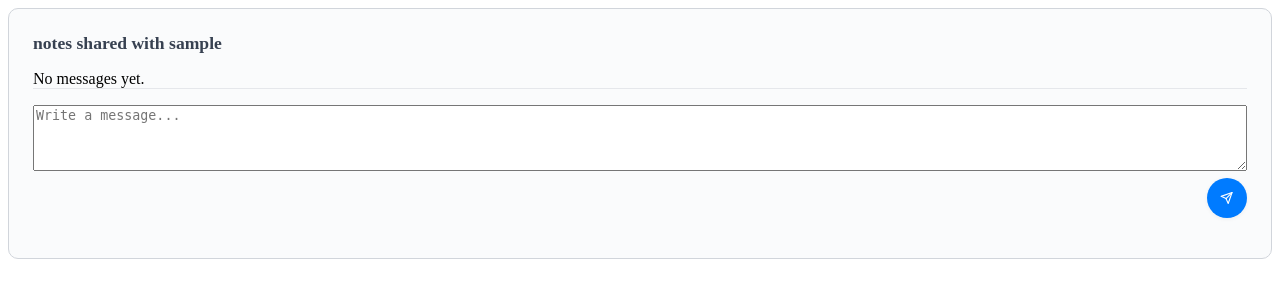
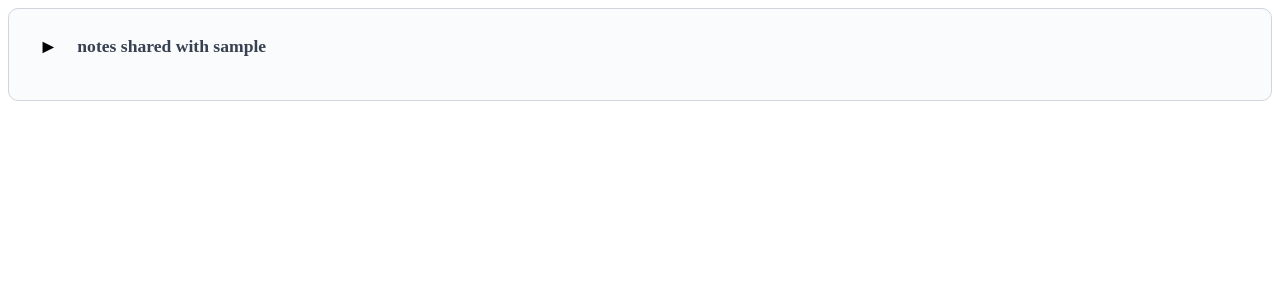
Before and after one commit to pirate-baby/opensailor, a Django app: template app/webapp/templates/webapp/components/editable_note.html in a window 1280 px wide. Shown: the top 300 px of the page. Run offline with Django 5.2, Linux system fonts and the light colour scheme; the template is opened without the code that fills it: most values are stand-ins (such as "Sample title", 1, 10 or a date in 2020).

Commit message:
notes are clean and collapsed

```diff
--- a/app/webapp/templates/webapp/components/editable_note.html
+++ b/app/webapp/templates/webapp/components/editable_note.html
@@ -7,7 +7,15 @@
 {# Slack-style vessel note messages component #}
 <div class="note-messages-component" style="border: 1.5px solid #d1d5db; border-radius: 10px; background: #fafbfc; padding: 1.5rem; margin-bottom: 2rem;">
   <!-- Note Title -->
-  <div class="note-title" style="font-size: 1.1em; font-weight: 600; color: #374151; margin-bottom: 1rem;">
+  <div class="note-title" style="display: flex; align-items: center; font-size: 1.1em; font-weight: 600; color: #374151; margin-bottom: 1rem;">
+    <button id="toggle-note-{{ note.id }}" class="collapse-expand-btn" aria-label="Expand/collapse note" onclick="toggleNoteCollapse('{{ note.id }}'); return false;">
+      <span id="collapse-icon-{{ note.id }}">{% if open_note_id and note.id|stringformat:'s' == open_note_id %}▼{% else %}►{% endif %}</span>
+    </button>
+    <span>
+      {# Show 'your private notes' if this note is the user's own note #}
+      {% if user_note and note.id == user_note.id %}
+        your private notes
+      {% else %}
         {% with shared_users=note.shared_with.all %}
           {% if shared_users|length == 0 %}
             your private notes
@@ -18,9 +26,11 @@
             {% endfor %}
           {% endif %}
         {% endwith %}
+      {% endif %}
+    </span>
   </div>
   <!-- Messages Scroll -->
-  <div class="messages-scroll" id="messages-scroll-{{ note.id }}" style="max-height: 400px; overflow-y: auto; border: none !important; border-radius: 8px 8px 0 0 !important; margin-bottom: 0;">
+  <div class="messages-scroll" id="messages-scroll-{{ note.id }}" style="max-height: 400px; overflow-y: auto; border: none !important; border-radius: 8px 8px 0 0 !important; margin-bottom: 0;{% if not open_note_id or note.id|stringformat:'s' != open_note_id %}display:none;{% endif %}">
     {% for message in note.messages.all %}
       <div id="vessel-note-message-{{ message.id }}" class="message-item mb-3 p-2" style="border-bottom: 1px solid #e0e0e0; margin-bottom: 1rem; padding: 0.5rem;">
         <div style="display: flex; align-items: center; margin-bottom: 0.25rem;">
@@ -33,7 +43,7 @@
              data-raw="{{ message.content|safe }}"
         >
           {% if message.content|length > 500 %}
-            <span class="truncated">{{ message.content|slice:":500" }}&hellip;</span>
+            <span class="truncated">{{ message.content|slice:':500' }}&hellip;</span>
             <a href="#" class="expand-link" data-message-id="{{ message.id }}" onclick="expandMessage({{ message.id }}); return false;">Expand ▼</a>
             <span class="full-content" style="display: none;">{{ message.content|linebreaksbr }}</span>
             <a href="#" class="collapse-link" data-message-id="{{ message.id }}" style="display: none;" onclick="collapseMessage({{ message.id }}); return false;">Collapse ▲</a>
@@ -56,7 +66,7 @@
     {% endfor %}
   </div>
   <!-- Add Message Form (always visible) -->
-  <div id="add-message-form-container" style="border-top: 1px solid #e5e7eb; padding-top: 1rem; margin-top: 0;">
+  <div id="add-message-form-container-{{ note.id }}" style="border-top: 1px solid #e5e7eb; padding-top: 1rem; margin-top: 0;{% if not open_note_id or note.id|stringformat:'s' != open_note_id %}display:none;{% endif %}">
     <form id="add-message-form-{{ note.id }}" onsubmit="submitAddMessage(event, {{ note.id }})">
       <textarea id="add-message-content-{{ note.id }}" class="form-control" style="width: 100%; min-height: 4em; resize: vertical; margin-bottom: 0.5em;" rows="4" placeholder="Write a message..."></textarea>
       <div style="display: flex; justify-content: flex-end; align-items: center;">
@@ -228,6 +238,24 @@ function submitAddMessage(event, noteId) {
   });
 }
 
+function toggleNoteCollapse(noteId) {
+  const scroll = document.getElementById('messages-scroll-' + noteId);
+  const form = document.getElementById('add-message-form-container-' + noteId);
+  const icon = document.getElementById('collapse-icon-' + noteId);
+  if (!scroll || !form || !icon) return;
+  const isCollapsed = scroll.style.display === 'none';
+  if (isCollapsed) {
+    scroll.style.display = '';
+    form.style.display = '';
+    icon.textContent = '▼';
+    scrollMessagesToBottom();
+  } else {
+    scroll.style.display = 'none';
+    form.style.display = 'none';
+    icon.textContent = '►';
+  }
+}
+
 </script>
 
 <style>
@@ -354,4 +382,20 @@ function submitAddMessage(event, noteId) {
   border-radius: 4px;
   font-style: italic;
 }
+
+.collapse-expand-btn {
+  margin-right: 0.7em;
+  background: none;
+  border: none;
+  cursor: pointer;
+  font-size: 1.1em;
+  display: flex;
+  align-items: center;
+  padding: 0.1em 0.3em;
+  border-radius: 4px;
+  transition: background 0.15s;
+}
+.collapse-expand-btn:hover, .collapse-expand-btn:focus {
+  background: #e6f0ff;
+}
 </style>
--- a/app/webapp/templates/webapp/vessels/detail.html
+++ b/app/webapp/templates/webapp/vessels/detail.html
@@ -214,7 +214,7 @@
             {% if accessible_notes %}
                 <div class="space-y-8 mt-4">
                     {% for note in accessible_notes %}
-                        {% include "webapp/components/editable_note.html" with note=note request=request %}
+                        {% include "webapp/components/editable_note.html" with note=note request=request user_note=user_note %}
                     {% endfor %}
                 </div>
             {% else %}
--- a/app/webapp/views/views.py
+++ b/app/webapp/views/views.py
@@ -315,6 +315,7 @@ def vessel_detail(request, pk):
     vessel = get_object_or_404(Vessel.objects.select_related("sailboat"), pk=pk)
     user_note = None
     accessible_notes = []
+    open_note_id = request.GET.get("open_note_id")
     if request.user.is_authenticated:
         # Notes where the user is the owner or is in shared_with
         accessible_notes = (
@@ -345,6 +346,7 @@ def vessel_detail(request, pk):
         "user_note": user_note,
         "accessible_notes": accessible_notes,
         "sailboat_attributes": sailboat_attributes_for_template,
+        "open_note_id": open_note_id,
     }
     return render(request, "webapp/vessels/detail.html", context)
 
```
Lines whose indentation alone changed are shown as unchanged.
